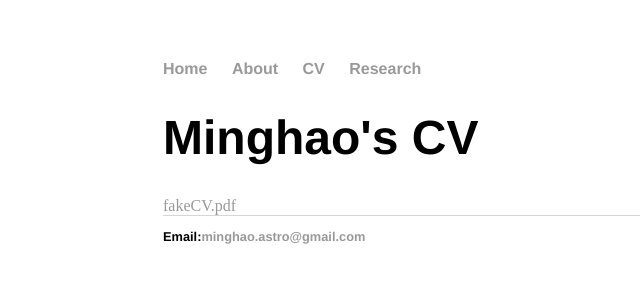
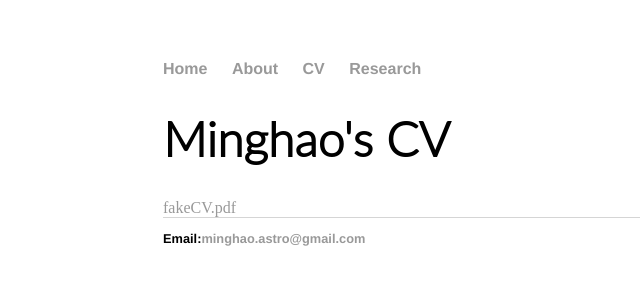
Before and after one commit to JianiDing/JianiDing.github.io, a Jekyll site: the page built from CV/index.html, in a window 1280 px wide. Shown: the top 300 px of the page, without its empty margins (29-669 px from the left). Built offline with Jekyll 4.4.1, drawn with Linux system fonts in a browser that asks for light colours.

Commit message:
Update index.html

```diff
--- a/CV/index.html
+++ b/CV/index.html
@@ -3,6 +3,6 @@ layout: default
 title: CV
 ---
 <div class="blurb">
-	<h1>Minghao's CV</h1>
+	<h1 style="font-family:lato light">Minghao's CV</h1>
 	<a href="./fakeCV">fakeCV.pdf</a>
 </div>
```
